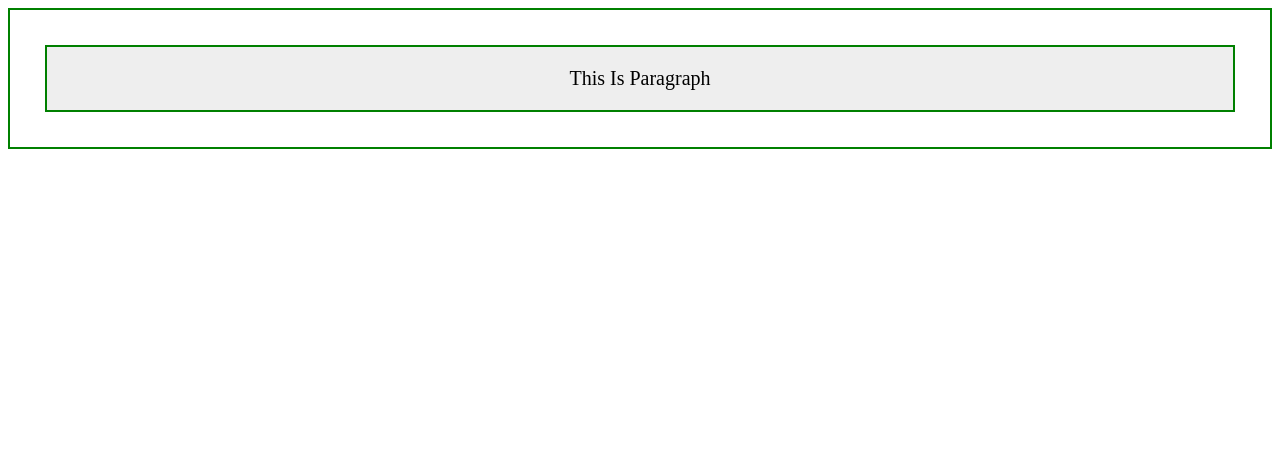
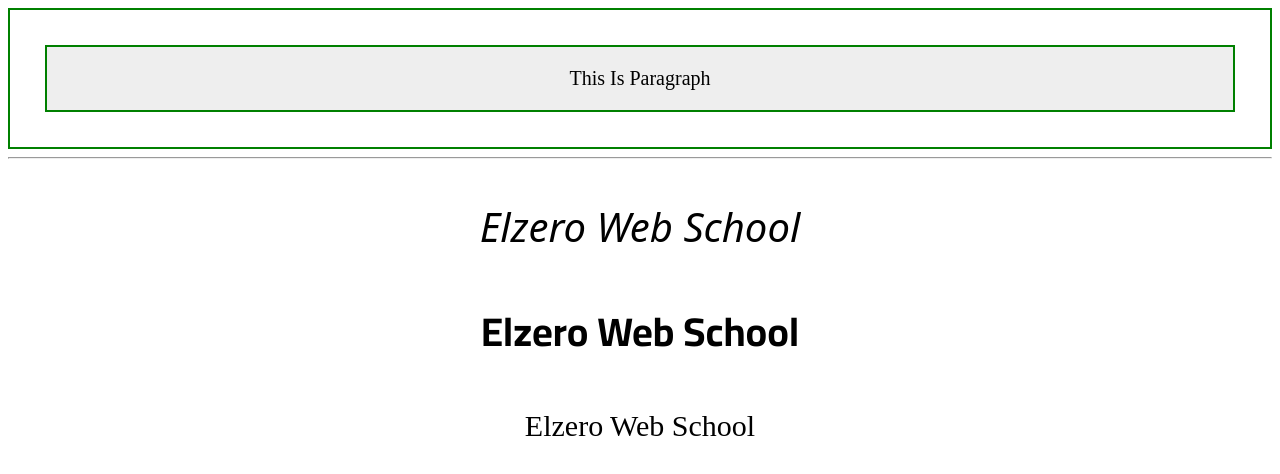
Before and after one commit to donia-4/GDG-Zag-25, a plain HTML site: page Task5/Lesson(22=26)Assignment/index.html in a window 1280 px wide. Drawn offline with Linux system fonts and the light colour scheme; a web font is replaced by a local one.

Commit message:
Task5/Lesson(22=26)Assignment_Part2

```diff
--- a/Task5/Lesson(22=26)Assignment/CSS/master.css
+++ b/Task5/Lesson(22=26)Assignment/CSS/master.css
@@ -12,3 +12,22 @@ div p {
   background-color: #eee;
   margin: 15px;
 }
+.one {
+    font-family: system-ui, -apple-system, BlinkMacSystemFont, 'Segoe UI', Roboto, Oxygen, Ubuntu, Cantarell, 'Open Sans', 'Helvetica Neue', sans-serif;
+    font-size: 40px;
+    text-align: center;
+    font-weight: 300;
+    font-style: italic;
+}
+.two {
+    font-family: Cairo;
+    font-size: 40px;
+    text-align: center;
+    font-weight: 700;
+}
+.three {
+    font-family: Jomhuria;
+    font-size: 30px;
+    text-align: center;
+    font-weight: 400;
+}
--- a/Task5/Lesson(22=26)Assignment/index.html
+++ b/Task5/Lesson(22=26)Assignment/index.html
@@ -6,12 +6,32 @@
     <meta name="viewport" content="width=device-width, initial-scale=1.0">
     <title>Donia Shaban</title>
     <link rel="stylesheet" href="CSS/master.css">
+    <!--First font family-->
+    <link rel="preconnect" href="https://fonts.googleapis.com">
+    <link rel="preconnect" href="https://fonts.gstatic.com" crossorigin>
+    <link
+        href="https://fonts.googleapis.com/css2?family=Cairo:wght@200..1000&family=Open+Sans:ital,wght@0,300..800;1,300..800&display=swap"
+        rel="stylesheet">
+    <!--Second font family-->
+    <link rel="preconnect" href="https://fonts.googleapis.com">
+    <link rel="preconnect" href="https://fonts.gstatic.com" crossorigin>
+    <link href="https://fonts.googleapis.com/css2?family=Cairo:wght@200..1000&display=swap" rel="stylesheet">
+    <!--Third font family-->
+    <link rel="preconnect" href="https://fonts.googleapis.com">
+    <link rel="preconnect" href="https://fonts.gstatic.com" crossorigin>
+    <link
+        href="https://fonts.googleapis.com/css2?family=Cairo:wght@200..1000&family=Jomhuria&family=Open+Sans:ital,wght@0,300..800;1,300..800&display=swap"
+        rel="stylesheet">
 </head>
 
 <body>
     <div>
         <p>This Is Paragraph</p>
     </div>
+    <hr>
+    <p class="one">Elzero Web School</p>
+    <p class="two">Elzero Web School</p>
+    <p class="three">Elzero Web School</p>
 </body>
 
 </html>
```
